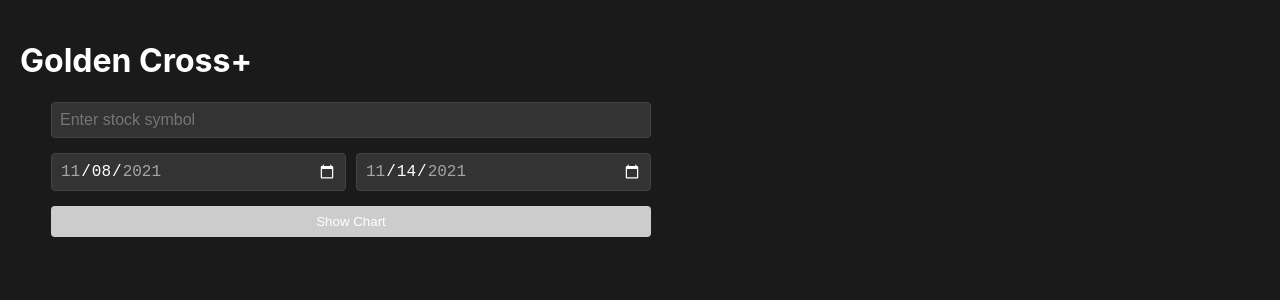
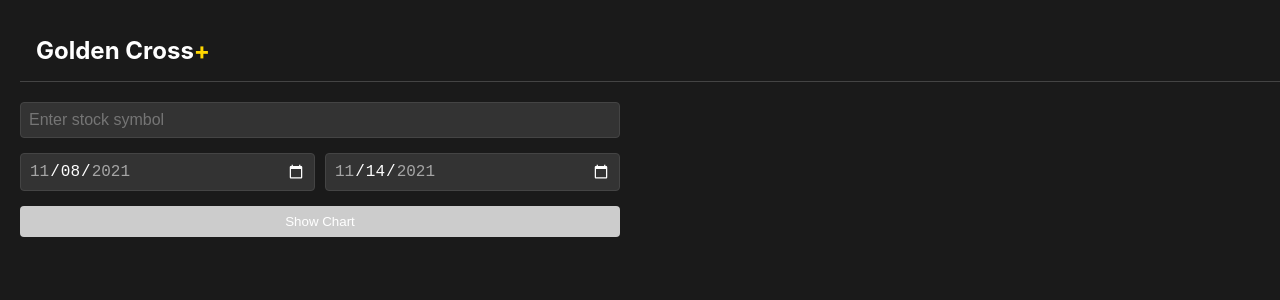
Before and after one commit to Ansaka/Tick-trend-analysis, a React (Create React App) app in the folder tick-trend-frontend/: page / in a window 1280 px wide. Shown: the top 300 px of the page. Built offline with nearby package versions, Linux system fonts and the light colour scheme.

Commit message:
feat: added navbar

```diff
--- a/tick-trend-frontend/src/App.css
+++ b/tick-trend-frontend/src/App.css
@@ -17,7 +17,7 @@ form {
   margin-bottom: 20px;
   display: flex;
   gap: 10px;
-  width: 95%;
+  width: 100%;
   align-self: center;
 }
 
@@ -168,3 +168,21 @@ input[type="date"]:hover {
     justify-content: center;
   }
 }
+
+.navbar {
+    width: 100%;
+    padding: 1rem;
+    background-color: #1a1a1a;
+    border-bottom: 1px solid #444;
+    margin-bottom: 20px;
+}
+
+.navbar-brand {
+    font-size: 1.5rem;
+    font-weight: bold;
+    color: #ffffff;
+}
+
+.plus {
+    color: #FFD700;  /* Golden color */
+}
--- a/tick-trend-frontend/src/App.js
+++ b/tick-trend-frontend/src/App.js
@@ -2,6 +2,7 @@ import React, { useState } from 'react';
 import StockChart from './components/StockChart';
 import './App.css';
 import SymbolSearch from './components/SymbolSearch';
+import Navbar from './components/Navbar';
 
 function App() {
     const [symbol, setSymbol] = useState('');
@@ -24,7 +25,7 @@ function App() {
 
     return (
         <div className="App">
-            <h1>Golden Cross+</h1>
+            <Navbar />
             <form onSubmit={handleSubmit}>
                 <div className="form-group">
                     <SymbolSearch onSymbolSelect={handleSymbolSelect} />
--- /dev/null
+++ b/tick-trend-frontend/src/components/Navbar.js
@@ -0,0 +1,11 @@
+const Navbar = () => {
+    return (
+        <nav className="navbar">
+            <div className="navbar-brand">
+                Golden Cross<span className="plus">+</span>
+            </div>
+        </nav>
+    );
+};
+
+export default Navbar;
```
